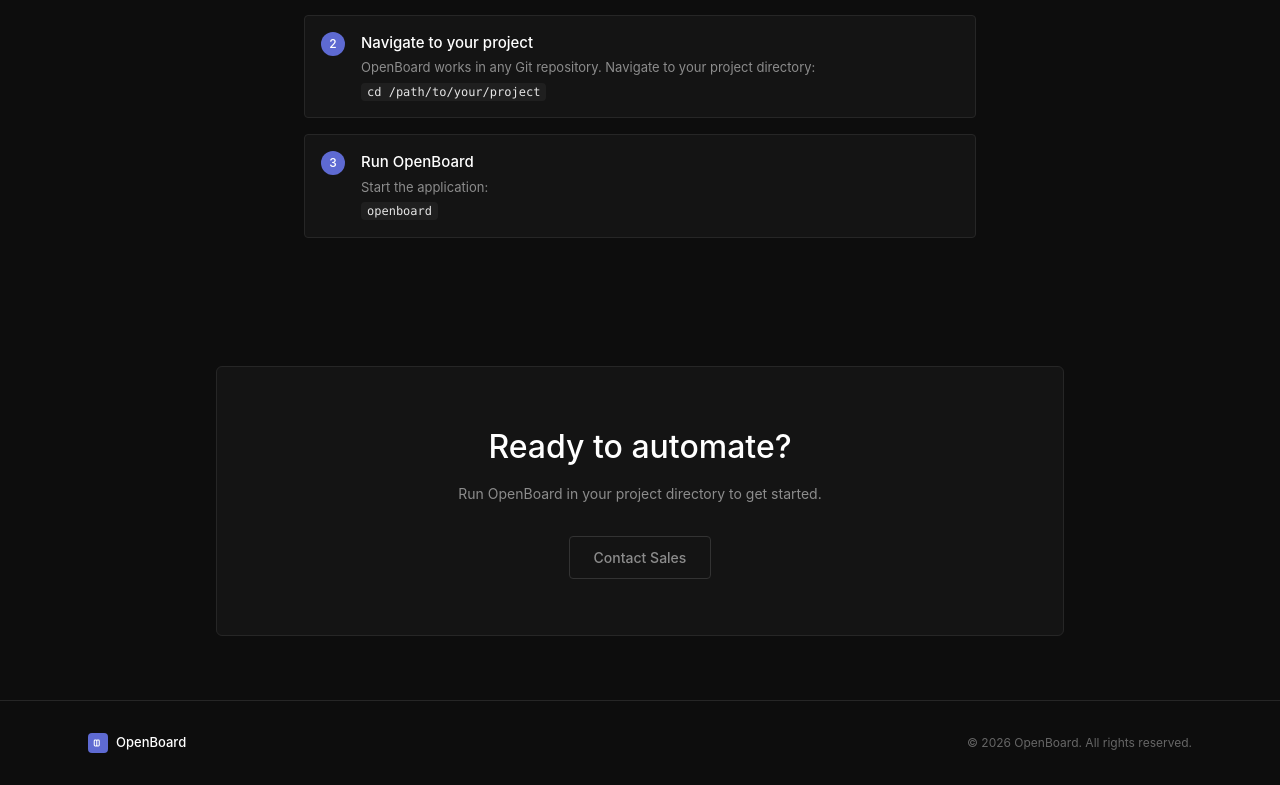
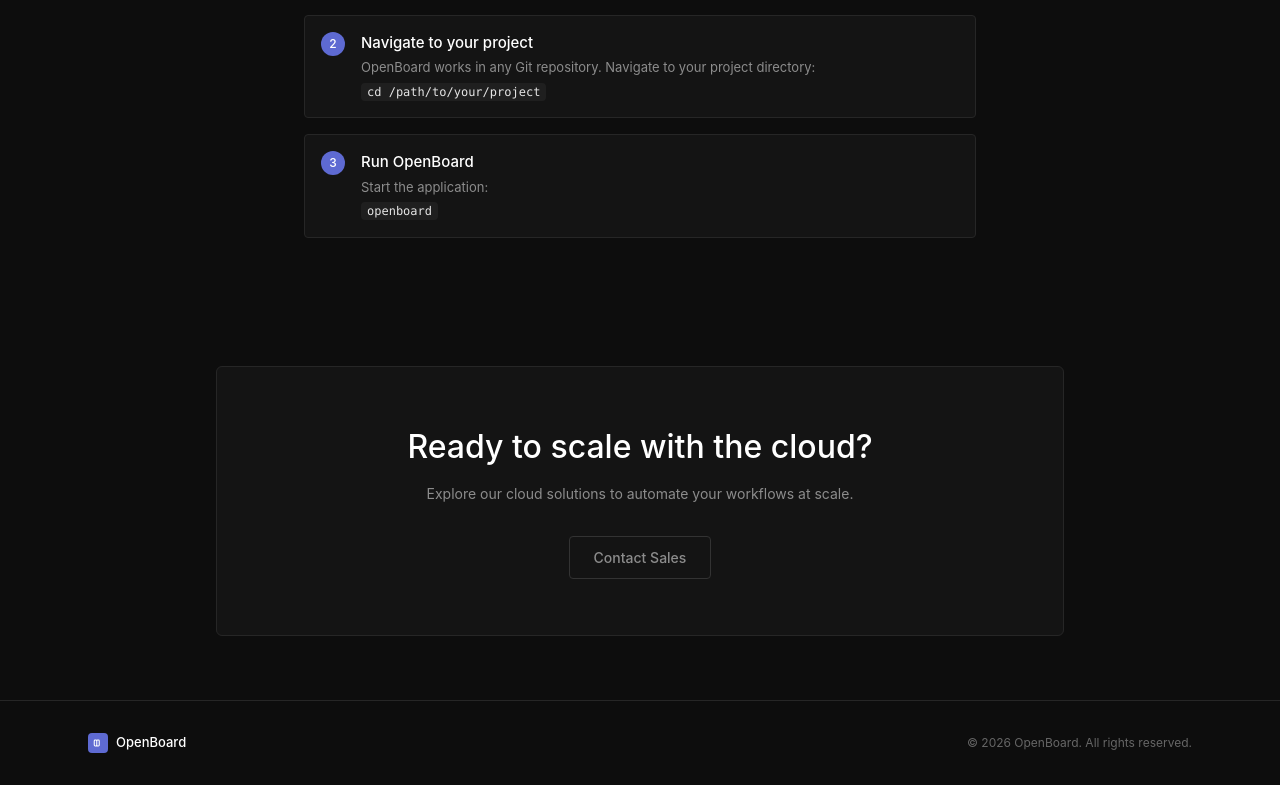
Before and after one commit to M0xoo/test, a Next.js app: page / in a window 1280 px wide. Shown: the part 1905-2690 px from the top of the page. Built offline with nearby package versions, Linux system fonts and the light colour scheme.

Commit message:
update the contact sale sectiom

```diff
--- a/src/app/page.tsx
+++ b/src/app/page.tsx
@@ -244,8 +244,8 @@ export default function Home() {
         <section className="py-16">
           <div className="mx-auto max-w-4xl px-6 text-center">
             <div className="rounded-[6px] border border-[#262626] bg-[#141414] p-10 md:p-14">
-              <h2 className="mb-3 text-[28px] font-medium text-white md:text-[32px]">Ready to automate?</h2>
-              <p className="mb-8 text-[14px] text-[#8c8c8c]">Run OpenBoard in your project directory to get started.</p>
+              <h2 className="mb-3 text-[28px] font-medium text-white md:text-[32px]">Ready to scale with the cloud?</h2>
+              <p className="mb-8 text-[14px] text-[#8c8c8c]">Explore our cloud solutions to automate your workflows at scale.</p>
               <button onClick={() => setShowContactModal(true)} className="rounded-[4px] border border-[#333] px-6 py-2.5 text-[14px] font-medium text-[#8c8c8c] transition-colors hover:border-[#555] hover:text-white">
                 Contact Sales
               </button>
```
